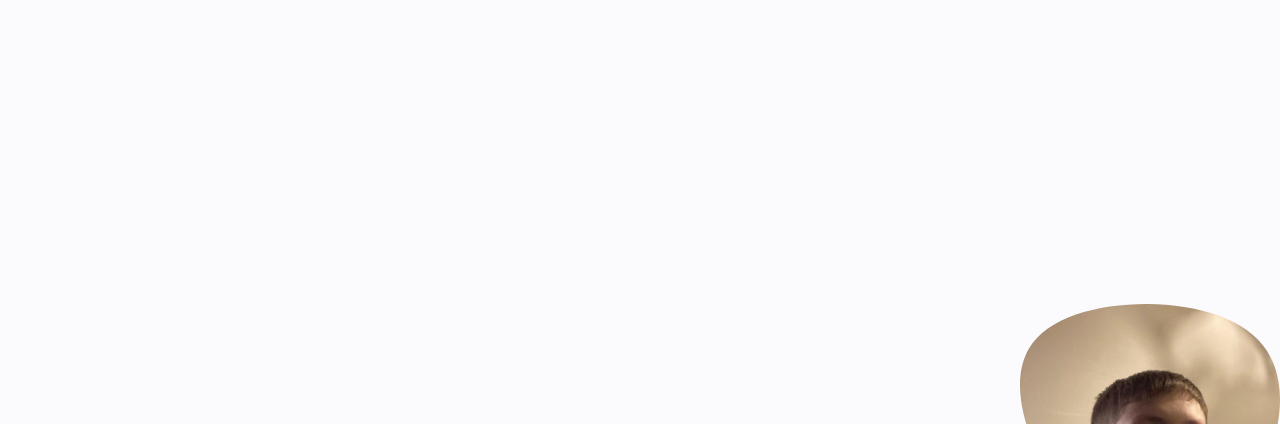
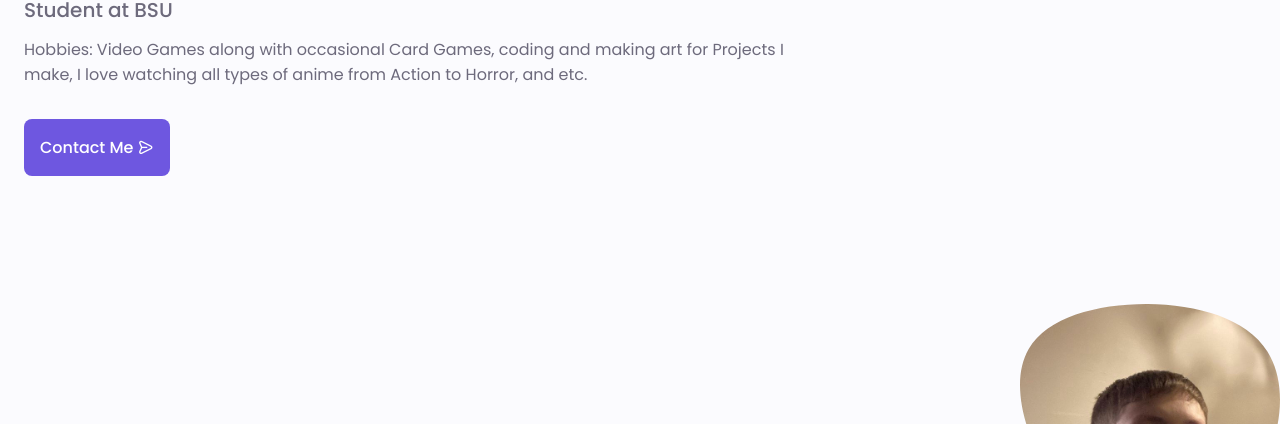
Before and after one commit to Caige12/Caige12.github.io, a plain HTML site: page index.html in a window 1280 px wide. Shown: the part 246-670 px from the top of the page. Drawn offline with nearby package versions, Linux system fonts and the light colour scheme.

Commit message:
Added Hobbies description, with Contact Button

```diff
--- a/assets/css/styles.css
+++ b/assets/css/styles.css
@@ -266,15 +266,38 @@ img {
 }
 
 .home__blob {
-  fill: var(--first-color);
+    width: 200px;
+    fill: var(--first-color);
 }
 
 .home__blob-img {
   width: 240px;
 }
+.home__data {
+  grid-column: 1/3;
+}
+.home__title{
+    font-size: var(--big-font-size);
+}
+.home__subtitle{
+    font-size: var(--h3-font-size);
+    color: var(--text-color);
+    font-weight: var(--font-medium);
+    margin-bottom: var(--mb-0-75);
+}
 
+.home__description{
+    margin-bottom: var(--mb-2);
+}
 /*==================== BUTTONS ====================*/
-
+.button{
+    display: inline-block;
+    background-color: var(--first-color);
+    color: #FFF;
+    padding: 1rem;
+    border-radius: .5rem;
+    font-weight: var(--font-medium);
+}
 
 /*==================== ABOUT ====================*/
 
--- a/index.html
+++ b/index.html
@@ -102,6 +102,12 @@
                         <div class="home__data">
                             <h1 class="home__title">Hi, I'm Caige</h1>
                             <h3 class="home__subtitle">Student at BSU</h3>
+                            <p class="home__description">Hobbies: Video Games along with occasional Card Games, coding
+                                and making art for Projects I make, I love watching all types of anime from Action to
+                                Horror, and etc.</p>
+                            <a href="#contact" class="button button--flex">
+                                Contact Me <i class="uil uil-message button__icon"></i>
+                            </a>
                         </div>
                     </div>
                 </div>
```
